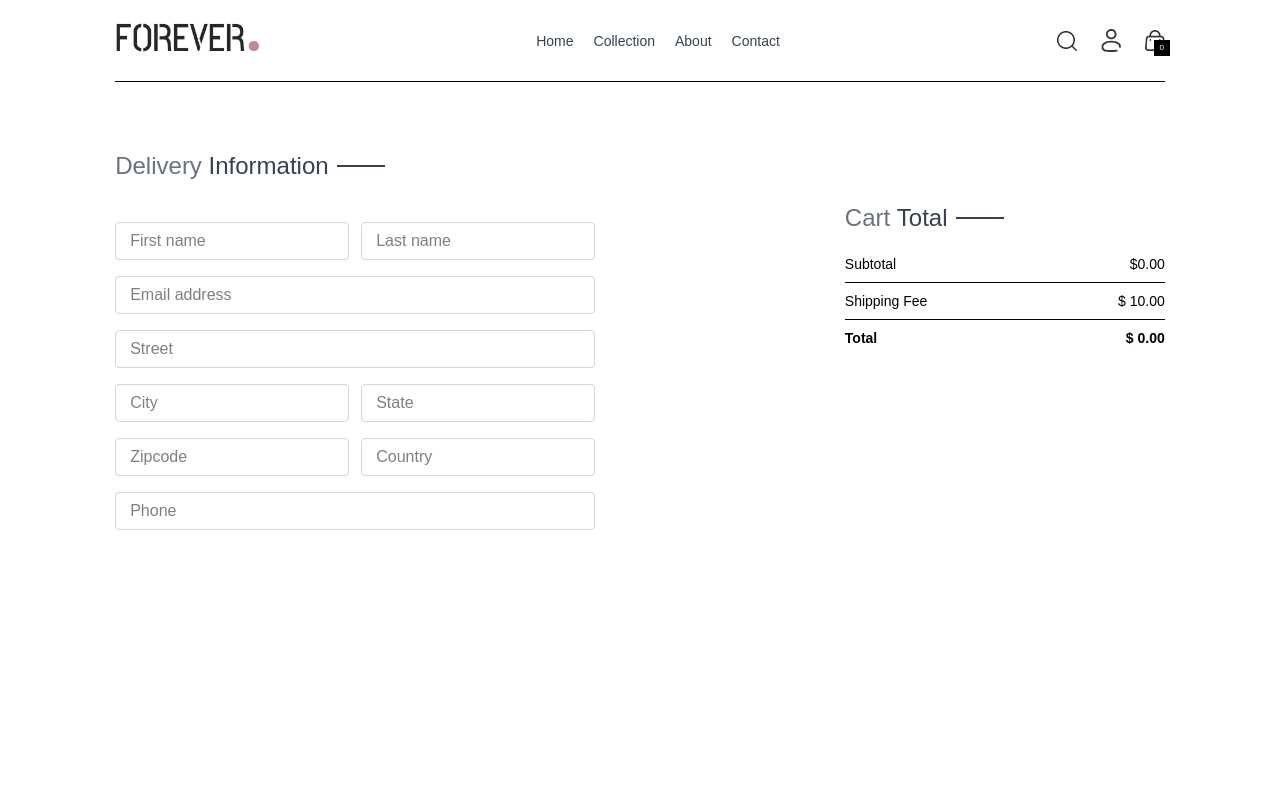
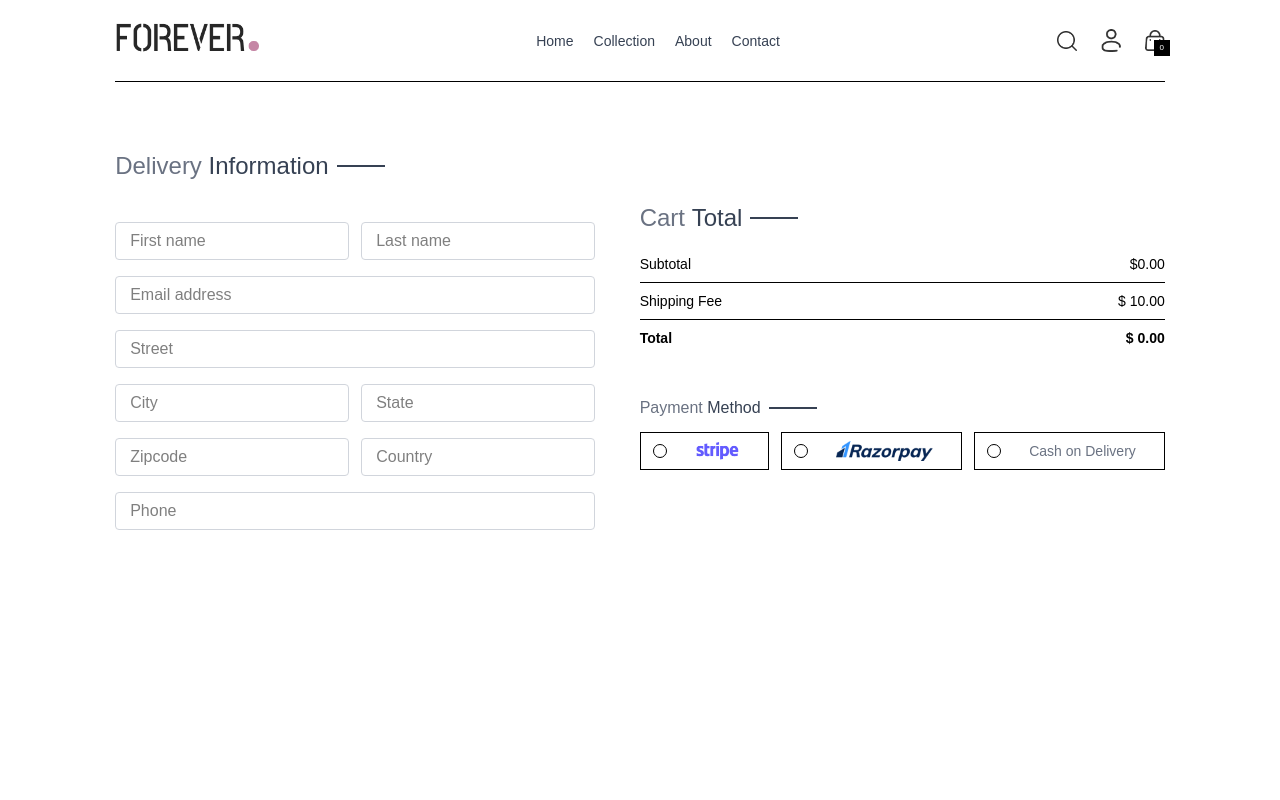
Before and after one commit to Nikita-kanwar/E-Commerce-Website, a React (Vite) app: page /place-order in a window 1280 px wide. Shown: the top 800 px of the page. Built offline with nearby package versions, Linux system fonts and the light colour scheme.

Commit message:
Provide Payment Options in placeorder page

```diff
--- a/src/Pages/PlaceOrder.jsx
+++ b/src/Pages/PlaceOrder.jsx
@@ -1,6 +1,7 @@
 import React from 'react'
 import Title from '../Components/Title'
 import CartTotal from '../Components/CartTotal'
+import { assets } from '../assets/assets'
 
 const PlaceOrder = () => {
   return (
@@ -33,6 +34,25 @@ const PlaceOrder = () => {
   <div className='mt-8 min-w-80'>
          <CartTotal />
   </div>
+
+  <div className='mt-12'>
+         <Title text1={'Payment'} text2={'Method'} />
+         {/* Payment Method Selection */}
+         <div className='flex gap-3 flex-col lg:flex-row'>
+              <div className='flex items-center gap-3 border p-2 px-3 cursor-pointer'>
+                   <p className={`min-w-3.5 h-3.5 border rounded-full`} ></p>
+                   <img src={assets.stripe_logo} className='h-5 mx-4' />
+              </div>
+              <div className='flex items-center gap-3 border p-2 px-3 cursor-pointer'>
+                   <p className={`min-w-3.5 h-3.5 border rounded-full`} ></p>
+                   <img src={assets.razorpay_logo} className='h-5 mx-4' />
+              </div>
+              <div className='flex items-center gap-3 border p-2 px-3 cursor-pointer'>
+                   <p className={`min-w-3.5 h-3.5 border rounded-full`} ></p>
+                   <p className='text-gray-500 text-sm font-medium mx-4'>Cash on Delivery</p>
+              </div>
+         </div>
+  </div>
         </div>
     </div>
   )
```
